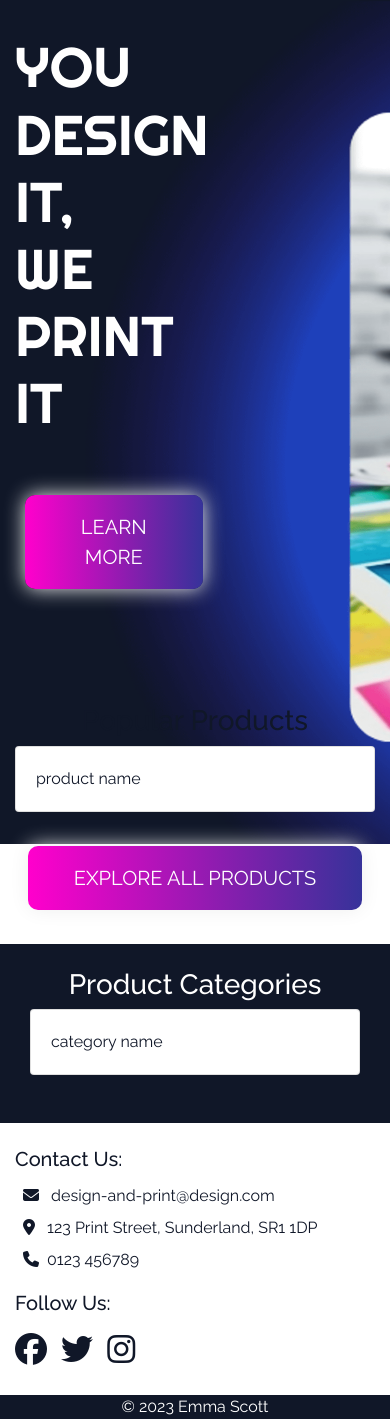
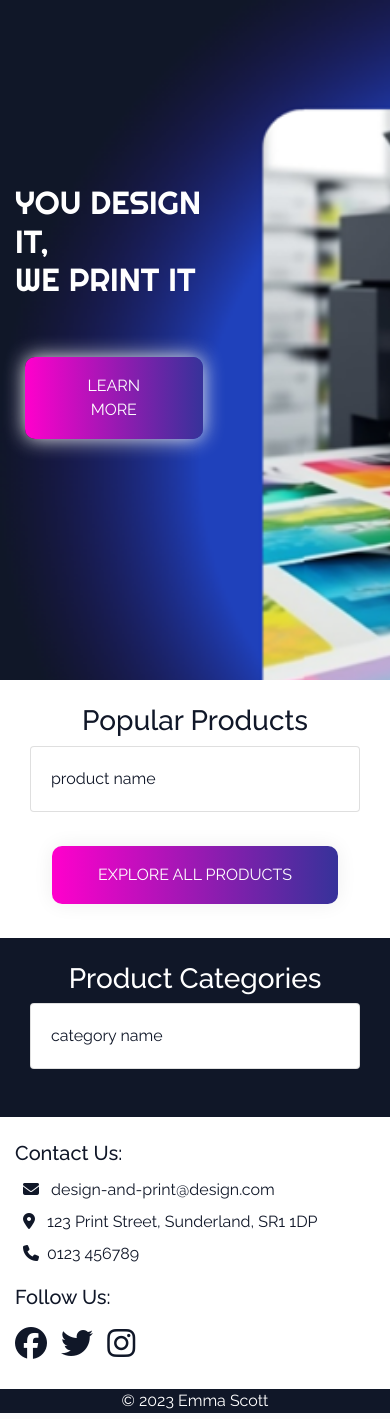
Before and after one commit to EmmaJane22/Design-and-Print, a Django app: page / in a window 390 px wide. Run offline with Django 3.2, Linux system fonts and the light colour scheme; some libraries are stand-ins or nearby versions.

Commit message:
Added media queries to homepage

```diff
--- a/home/templates/home/index.html
+++ b/home/templates/home/index.html
@@ -27,6 +27,7 @@
     </div>
 
     <!-- Popular Products -->
+    <div class="container-fluid" id="popular-products">
         <div class="container pt-4 pb-4">
             <div class="row">
                 <div class="col-12">
@@ -49,6 +50,7 @@
             <div class="row">
                 <div class="col-12 text-center">
                     <a href="" class="learn-more-button btn btn-lg rounded-1 text-uppercase py-3">Explore All Products</a>
+                </div>
             </div>
         </div>
     </div>
--- a/static/css/base.css
+++ b/static/css/base.css
@@ -76,6 +76,10 @@ body {
 
 }
 
+#popular-products {
+    background: #fff;
+}
+
 /* --- Footer --- */
 
 .page-footer {
@@ -150,3 +154,38 @@ footer li {
         padding-top: 164px;
     }
 }
+
+/* Tablet View - For screen size smaller than 900px */
+@media screen and (max-width: 900px) {
+    body {
+        background: url('/media/small_print_image.png') no-repeat center center;
+        background-size: cover;
+        height: calc(100vh - 164px);
+        color: #101728;
+        font-family: 'Raleway', sans-serif;
+    }
+}
+
+/* X-Small, SmartPhone View - For screen size smaller than 492px */
+@media screen and (max-width: 492px) {
+    .display-4.logo-font.text-white {
+        font-size: 2rem;
+    }
+
+    .nav-link {
+        padding: 0.15rem;
+    }
+
+    .nav-link i.fa-lg {
+        font-size: 1rem;
+    }
+
+    .navbar-toggler {
+        padding: .6rem .6rem;
+        font-size: 1rem;
+    }
+
+    .learn-more-button {
+        font-size: 1rem;
+    }
+}
```
Also changed, not shown: media/small_print_image.png (added). Lines whose indentation alone changed are shown as unchanged.
